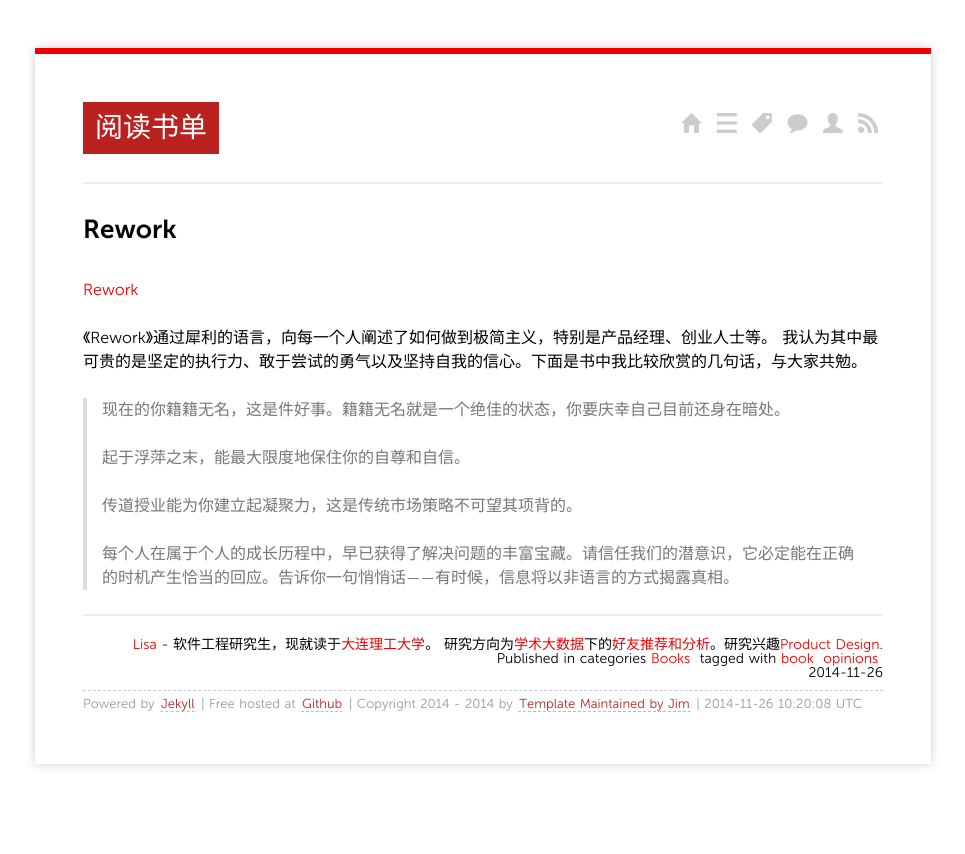
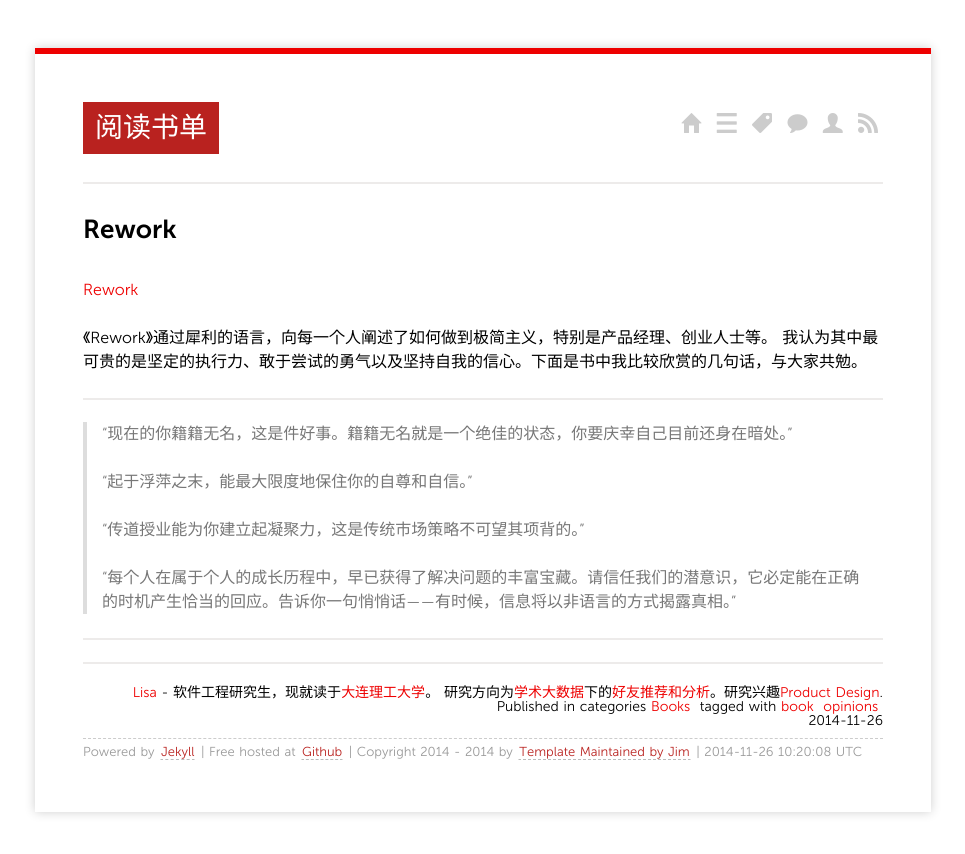
Before and after one commit to ruxia/ruxia.github.com, a Jekyll site: the page built from _posts/2014/2014-11-26-阅读书单.md, in a window 1280 px wide. Shown: the top 854 px of the page, without its empty margins (157-1122 px from the left). Built offline with Jekyll 4.4.1, drawn with Linux system fonts in a browser that asks for light colours; nearby versions of some CDN libraries; Markdown is read by kramdown in place of the engine named in the settings; comment, search, counter and statistics services are not loaded.

Commit message:
add the line

```diff
--- a/_posts/2014/2014-11-26-阅读书单.md
+++ b/_posts/2014/2014-11-26-阅读书单.md
@@ -10,15 +10,19 @@
 
 ##Rework
 
-<a href="http://img3.douban.com/lpic/s4502451.jpg" target="http://book.douban.com/subject/5320866/">Rework</a>
+<a href="http://book.douban.com/subject/5320866/" target="http://img3.douban.com/lpic/s4502451.jpg">Rework</a>
 
 《Rework》通过犀利的语言，向每一个人阐述了如何做到极简主义，特别是产品经理、创业人士等。
 我认为其中最可贵的是坚定的执行力、敢于尝试的勇气以及坚持自我的信心。下面是书中我比较欣赏的几句话，与大家共勉。
 
->现在的你籍籍无名，这是件好事。籍籍无名就是一个绝佳的状态，你要庆幸自己目前还身在暗处。
+----
+
+>"现在的你籍籍无名，这是件好事。籍籍无名就是一个绝佳的状态，你要庆幸自己目前还身在暗处。"
 >
->起于浮萍之末，能最大限度地保住你的自尊和自信。
+>"起于浮萍之末，能最大限度地保住你的自尊和自信。"
 >
->传道授业能为你建立起凝聚力，这是传统市场策略不可望其项背的。
+>"传道授业能为你建立起凝聚力，这是传统市场策略不可望其项背的。"
 >
->每个人在属于个人的成长历程中，早已获得了解决问题的丰富宝藏。请信任我们的潜意识，它必定能在正确的时机产生恰当的回应。告诉你一句悄悄话——有时候，信息将以非语言的方式揭露真相。
+>"每个人在属于个人的成长历程中，早已获得了解决问题的丰富宝藏。请信任我们的潜意识，它必定能在正确的时机产生恰当的回应。告诉你一句悄悄话——有时候，信息将以非语言的方式揭露真相。"
+
+------
```
